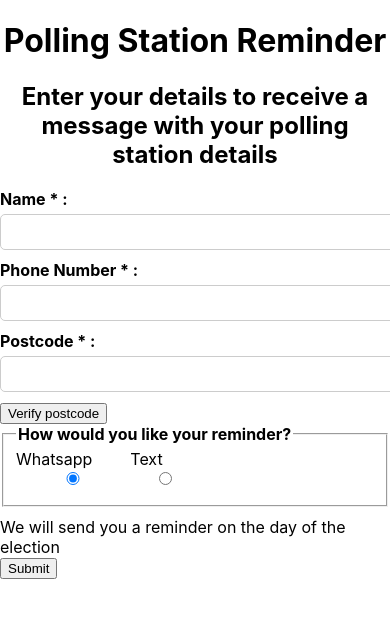
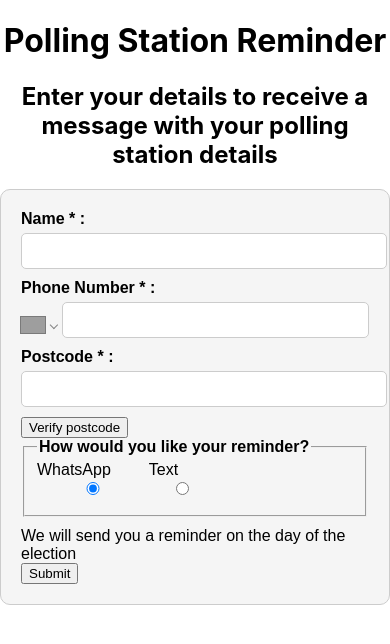
Before and after one commit to Curtis-Turk/Remember-to-Vote, a React (Create React App) app: page / in a window 390 px wide. Shown: the top 644 px of the page. Built offline with nearby package versions, Linux system fonts and the light colour scheme; grey boxes are pictures that could not be loaded.

Commit message:
Added phone number input

```diff
--- a/package.json
+++ b/package.json
@@ -12,6 +12,7 @@
     "@types/react-dom": "^18.0.11",
     "react": "^18.2.0",
     "react-dom": "^18.2.0",
+    "react-phone-number-input": "^3.2.19",
     "react-scripts": "5.0.1",
     "typescript": "^4.9.5",
     "web-vitals": "^2.1.4"
--- a/src/App.css
+++ b/src/App.css
@@ -2,7 +2,7 @@ h1,
 h2 {
   text-align: center;
 }
-form {
+#polling-form {
   max-width: 500px;
   margin: auto;
   padding: 20px;
@@ -75,3 +75,150 @@ legend {
 #message-type label {
   font-weight: normal;
 }
+
+/* CSS variables. */
+:root {
+  --PhoneInput-color--focus: #03b2cb;
+  --PhoneInputInternationalIconPhone-opacity: 0.8;
+  --PhoneInputInternationalIconGlobe-opacity: 0.65;
+  --PhoneInputCountrySelect-marginRight: 0.35em;
+  --PhoneInputCountrySelectArrow-width: 0.3em;
+  --PhoneInputCountrySelectArrow-marginLeft: var(
+    --PhoneInputCountrySelect-marginRight
+  );
+  --PhoneInputCountrySelectArrow-borderWidth: 1px;
+  --PhoneInputCountrySelectArrow-opacity: 0.45;
+  --PhoneInputCountrySelectArrow-color: currentColor;
+  --PhoneInputCountrySelectArrow-color--focus: var(--PhoneInput-color--focus);
+  --PhoneInputCountrySelectArrow-transform: rotate(45deg);
+  --PhoneInputCountryFlag-aspectRatio: 1.5;
+  --PhoneInputCountryFlag-height: 1em;
+  --PhoneInputCountryFlag-borderWidth: 1px;
+  --PhoneInputCountryFlag-borderColor: rgba(0, 0, 0, 0.5);
+  --PhoneInputCountryFlag-borderColor--focus: var(--PhoneInput-color--focus);
+  --PhoneInputCountryFlag-backgroundColor--loading: rgba(0, 0, 0, 0.1);
+}
+
+.PhoneInput {
+  /* This is done to stretch the contents of this component. */
+  display: flex;
+  align-items: center;
+}
+
+.PhoneInputInput {
+  /* The phone number input stretches to fill all empty space */
+  flex: 1;
+  /* The phone number input should shrink
+	   to make room for the extension input */
+  min-width: 0;
+}
+
+.PhoneInputCountryIcon {
+  width: calc(
+    var(--PhoneInputCountryFlag-height) *
+      var(--PhoneInputCountryFlag-aspectRatio)
+  );
+  height: var(--PhoneInputCountryFlag-height);
+}
+
+.PhoneInputCountryIcon--square {
+  width: var(--PhoneInputCountryFlag-height);
+}
+
+.PhoneInputCountryIcon--border {
+  /* Removed `background-color` because when an `<img/>` was still loading
+	   it would show a dark gray rectangle. */
+  /* For some reason the `<img/>` is not stretched to 100% width and height
+	   and sometime there can be seen white pixels of the background at top and bottom. */
+  background-color: var(--PhoneInputCountryFlag-backgroundColor--loading);
+  /* Border is added via `box-shadow` because `border` interferes with `width`/`height`. */
+  /* For some reason the `<img/>` is not stretched to 100% width and height
+	   and sometime there can be seen white pixels of the background at top and bottom,
+	   so an additional "inset" border is added. */
+  box-shadow: 0 0 0 var(--PhoneInputCountryFlag-borderWidth)
+      var(--PhoneInputCountryFlag-borderColor),
+    inset 0 0 0 var(--PhoneInputCountryFlag-borderWidth)
+      var(--PhoneInputCountryFlag-borderColor);
+}
+
+.PhoneInputCountryIconImg {
+  /* Fixes weird vertical space above the flag icon. */
+  /* https://gitlab.com/catamphetamine/react-phone-number-input/-/issues/7#note_348586559 */
+  display: block;
+  /* 3rd party <SVG/> flag icons won't stretch if they have `width` and `height`.
+	   Also, if an <SVG/> icon's aspect ratio was different, it wouldn't fit too. */
+  width: 100%;
+  height: 100%;
+}
+
+.PhoneInputInternationalIconPhone {
+  opacity: var(--PhoneInputInternationalIconPhone-opacity);
+}
+
+.PhoneInputInternationalIconGlobe {
+  opacity: var(--PhoneInputInternationalIconGlobe-opacity);
+}
+
+/* Styling native country `<select/>`. */
+
+.PhoneInputCountry {
+  position: relative;
+  align-self: stretch;
+  display: flex;
+  align-items: center;
+  margin-right: var(--PhoneInputCountrySelect-marginRight);
+}
+
+.PhoneInputCountrySelect {
+  position: absolute;
+  top: 0;
+  left: 0;
+  height: 100%;
+  width: 100%;
+  z-index: 1;
+  border: 0;
+  opacity: 0;
+  cursor: pointer;
+}
+
+.PhoneInputCountrySelect[disabled],
+.PhoneInputCountrySelect[readonly] {
+  cursor: default;
+}
+
+.PhoneInputCountrySelectArrow {
+  display: block;
+  content: "";
+  width: var(--PhoneInputCountrySelectArrow-width);
+  height: var(--PhoneInputCountrySelectArrow-width);
+  margin-left: var(--PhoneInputCountrySelectArrow-marginLeft);
+  border-style: solid;
+  border-color: var(--PhoneInputCountrySelectArrow-color);
+  border-top-width: 0;
+  border-bottom-width: var(--PhoneInputCountrySelectArrow-borderWidth);
+  border-left-width: 0;
+  border-right-width: var(--PhoneInputCountrySelectArrow-borderWidth);
+  transform: var(--PhoneInputCountrySelectArrow-transform);
+  opacity: var(--PhoneInputCountrySelectArrow-opacity);
+}
+
+.PhoneInputCountrySelect:focus
+  + .PhoneInputCountryIcon
+  + .PhoneInputCountrySelectArrow {
+  opacity: 1;
+  color: var(--PhoneInputCountrySelectArrow-color--focus);
+}
+
+.PhoneInputCountrySelect:focus + .PhoneInputCountryIcon--border {
+  box-shadow: 0 0 0 var(--PhoneInputCountryFlag-borderWidth)
+      var(--PhoneInputCountryFlag-borderColor--focus),
+    inset 0 0 0 var(--PhoneInputCountryFlag-borderWidth)
+      var(--PhoneInputCountryFlag-borderColor--focus);
+}
+
+.PhoneInputCountrySelect:focus
+  + .PhoneInputCountryIcon
+  .PhoneInputInternationalIconGlobe {
+  opacity: 1;
+  color: var(--PhoneInputCountrySelectArrow-color--focus);
+}
--- a/src/components/form.tsx
+++ b/src/components/form.tsx
@@ -1,4 +1,5 @@
 import { useState } from "react";
+import PhoneInput from "react-phone-number-input";
 
 export default function Form() {
   const [formData, setFormData] = useState({
@@ -181,18 +182,21 @@ export default function Form() {
     }
   };
 
+  const handlePhoneInputChange = async (phoneNumber: any) => {
+    console.log(phoneNumber);
+    await setFormData((formData) => ({
+      ...formData,
+      phone: phoneNumber,
+    }));
+  };
+
   return (
     <div id="polling-form">
       <div id="user-details">
         <label htmlFor="name">Name * :</label>
         <input type="text" id="name" name="name" onChange={handleTextChange} />
         <label htmlFor="phone">Phone Number * :</label>
-        <input
-          type="text"
-          id="phone"
-          name="phone"
-          onChange={handleTextChange}
-        />
+        <PhoneInput defaultCountry="GB" onChange={handlePhoneInputChange} />
         <label htmlFor="postcode">Postcode * :</label>
         <input
           type="text"
@@ -209,7 +213,7 @@ export default function Form() {
       <fieldset id="message-type">
         <legend>How would you like your reminder?</legend>
         <span>
-          Whatsapp
+          WhatsApp
           <input
             type="radio"
             name="messageType"
```
Also changed, not shown: 1 other file (tests, documents, lock files or other folders).
